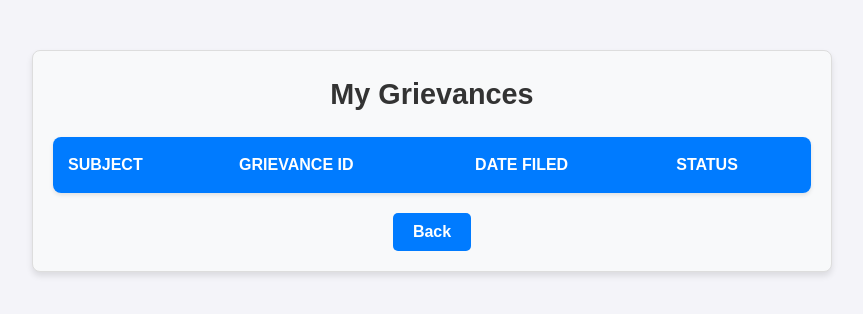
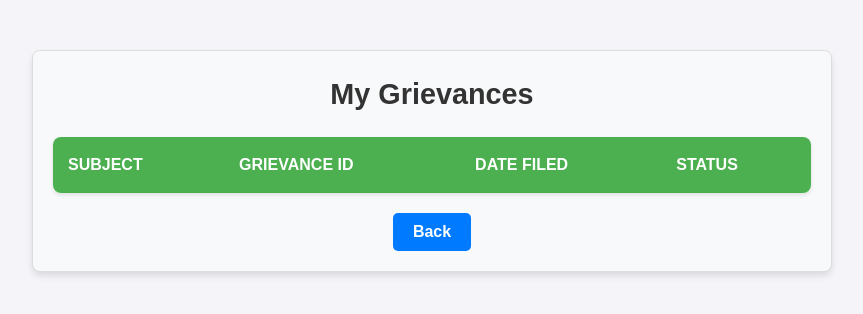
Before and after one commit to ashwinsdk/block-dock, a React (Create React App) app in the folder e-municipality/: page /my-grievances in a window 1280 px wide. Shown: the top 314 px of the page, without its empty margins (208-1071 px from the left). Built offline with nearby package versions, Linux system fonts and the light colour scheme.

Commit message:
Updated govt and admin routess

```diff
--- a/e-municipality/src/user/GovernmentFunds.css
+++ b/e-municipality/src/user/GovernmentFunds.css
@@ -28,7 +28,7 @@
 }
 
 .funds-table th {
-    background-color: #0981de;
+    background-color: #4caf50;;
     color: #fff;
     text-transform: uppercase;
     padding: 15px;
--- a/e-municipality/src/user/MyGrievances.css
+++ b/e-municipality/src/user/MyGrievances.css
@@ -28,7 +28,7 @@
 }
 
 .grievance-table th {
-    background-color: #007bff;
+    background-color: #4caf50;;
     color: #fff;
     padding: 15px;
     text-transform: uppercase;
```
